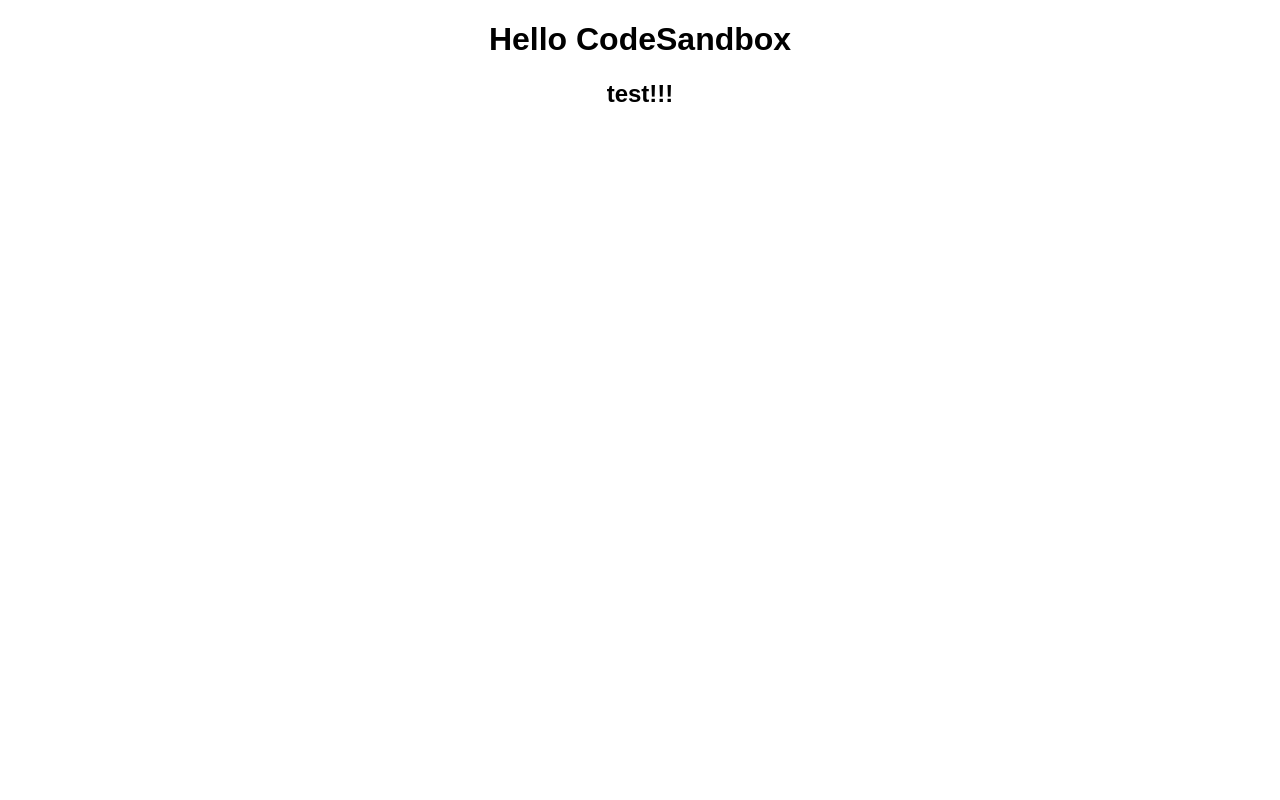
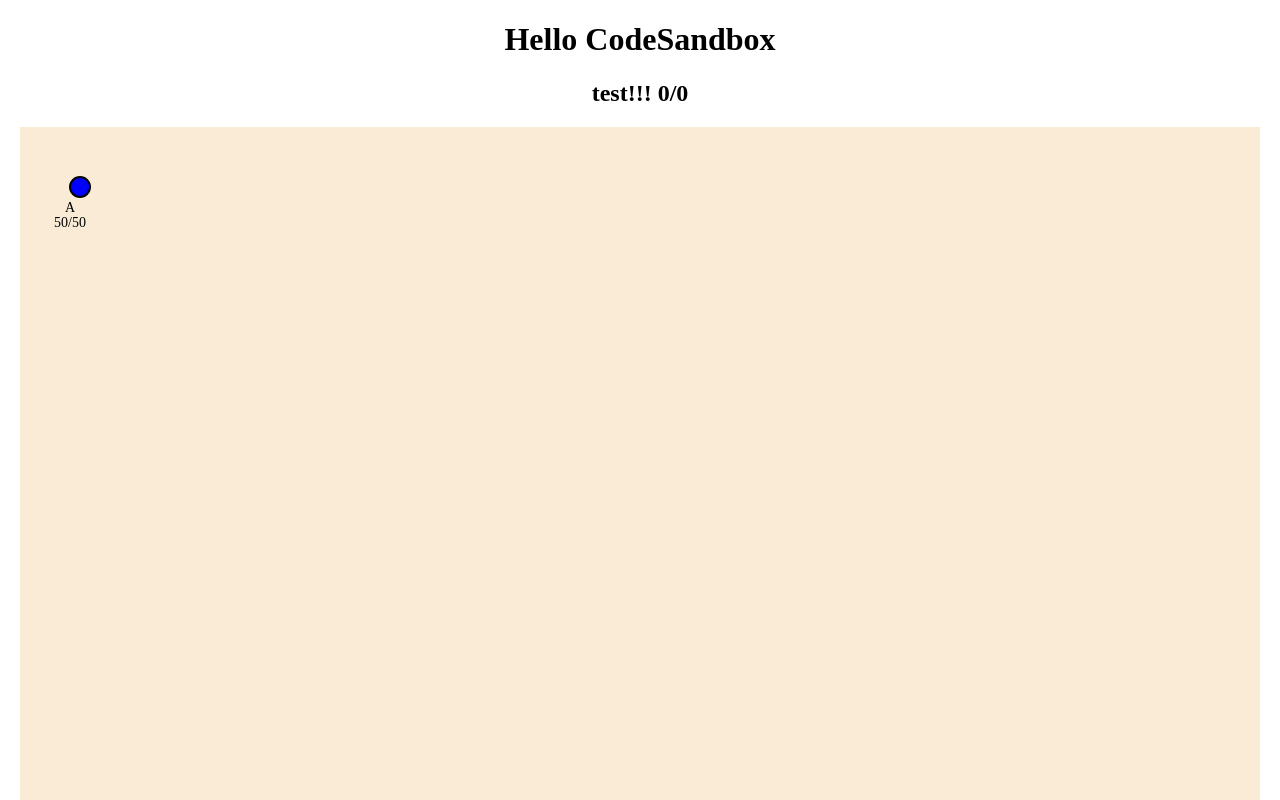
Before and after one commit to fumipopopo/react_svg_sample, a React (Create React App) app: page / in a window 1280 px wide. Shown: the top 800 px of the page. Built offline with nearby package versions, Linux system fonts and the light colour scheme.

Commit message:
丸をドラッグ＆ドロップできるようにした。

```diff
--- a/package.json
+++ b/package.json
@@ -15,8 +15,8 @@
     "react-scripts": "5.0.1"
   },
   "devDependencies": {
-    "@types/react": "18.0.25",
-    "@types/react-dom": "18.0.9",
+    "@types/react": "^18.0.25",
+    "@types/react-dom": "^18.0.9",
     "typescript": "4.4.2"
   },
   "scripts": {
--- a/src/App.tsx
+++ b/src/App.tsx
@@ -1,10 +1,26 @@
 import "./styles.css";
+import Node from "./components/Node";
+import { useState } from "react";
 
 export default function App() {
+  const [positionSVG, setPositionSVG] = useState({ x: 0, y: 0 });
+
+  const handleMouseMove = (e: React.MouseEvent<SVGSVGElement>) => {
+    const newX = e.clientX;
+    const newY = e.clientY;
+    setPositionSVG({ x: newX, y: newY });
+  };
+
   return (
     <div className="App">
       <h1>Hello CodeSandbox</h1>
-      <h2>test!!!</h2>
+      <h2>
+        test!!! {positionSVG.x}/{positionSVG.y}
+      </h2>
+      <div>
+        <Node x={50} y={50} label="A" />
+        <Node x={100} y={100} label="B" />
+      </div>
     </div>
   );
 }
--- /dev/null
+++ b/src/components/Node.tsx
@@ -0,0 +1,65 @@
+import React, { useState, useRef } from "react";
+
+interface NodeProps {
+  x: number;
+  y: number;
+  label: string;
+}
+
+const Node: React.FC<NodeProps> = ({ x, y, label }) => {
+  const [position, setPosition] = useState({ x, y });
+  const [isDragging, setIsDragging] = useState(false);
+  const [dragOffset, setDragOffset] = useState({ x: 0, y: 0 });
+  const svgRef = useRef<SVGSVGElement>(null);
+
+  const handleMouseDown = (e: React.MouseEvent<SVGElement, MouseEvent>) => {
+    setIsDragging(true);
+    // ドラッグ開始時のマウス位置からノード位置へのオフセットを計算
+    const rect = e.currentTarget.getBoundingClientRect();
+    setDragOffset({
+      x: e.pageX - rect.left,
+      y: e.pageY - rect.top,
+    });
+  };
+
+  const handleMouseMove = (e: React.MouseEvent<SVGElement, MouseEvent>) => {
+    if (isDragging) {
+      // ドラッグ中のマウス位置を取得し、オフセットを考慮して新しい位置を計算
+      if (svgRef && svgRef.current) {
+        const svgRect = svgRef.current.getBoundingClientRect();
+        const newX = e.pageX - dragOffset.x - svgRect.left;
+        const newY = e.pageY - dragOffset.y - svgRect.top;
+        setPosition({ x: newX, y: newY });
+      }
+    }
+  };
+
+  const handleMouseUp = () => {
+    setIsDragging(false);
+  };
+
+  return (
+    <svg ref={svgRef} width="1240" height="1754">
+      <rect
+        x={position.x}
+        y={position.y}
+        width={20}
+        height={20}
+        rx={10}
+        ry={10}
+        onMouseMove={handleMouseMove}
+        onMouseDown={handleMouseDown}
+        onMouseLeave={handleMouseUp}
+        onMouseUp={handleMouseUp}
+      />
+      <text x={position.x} y={position.y + 35} textAnchor="middle" fill="black">
+        {label}
+      </text>
+      <text x={position.x} y={position.y + 50} textAnchor="middle" fill="black">
+        {position.x}/{position.y}
+      </text>
+    </svg>
+  );
+};
+
+export default Node;
--- a/src/styles.css
+++ b/src/styles.css
@@ -1,4 +1,18 @@
 .App {
-  font-family: sans-serif;
   text-align: center;
 }
+
+svg {
+  overflow: visible;
+  background-color: antiquewhite;
+}
+
+rect {
+  fill: blue;
+  stroke: black;
+  stroke-width: 2;
+}
+
+text {
+  font-size: 14px;
+}
```
Also changed, not shown: 2 other files (tests, documents, lock files or other folders).
